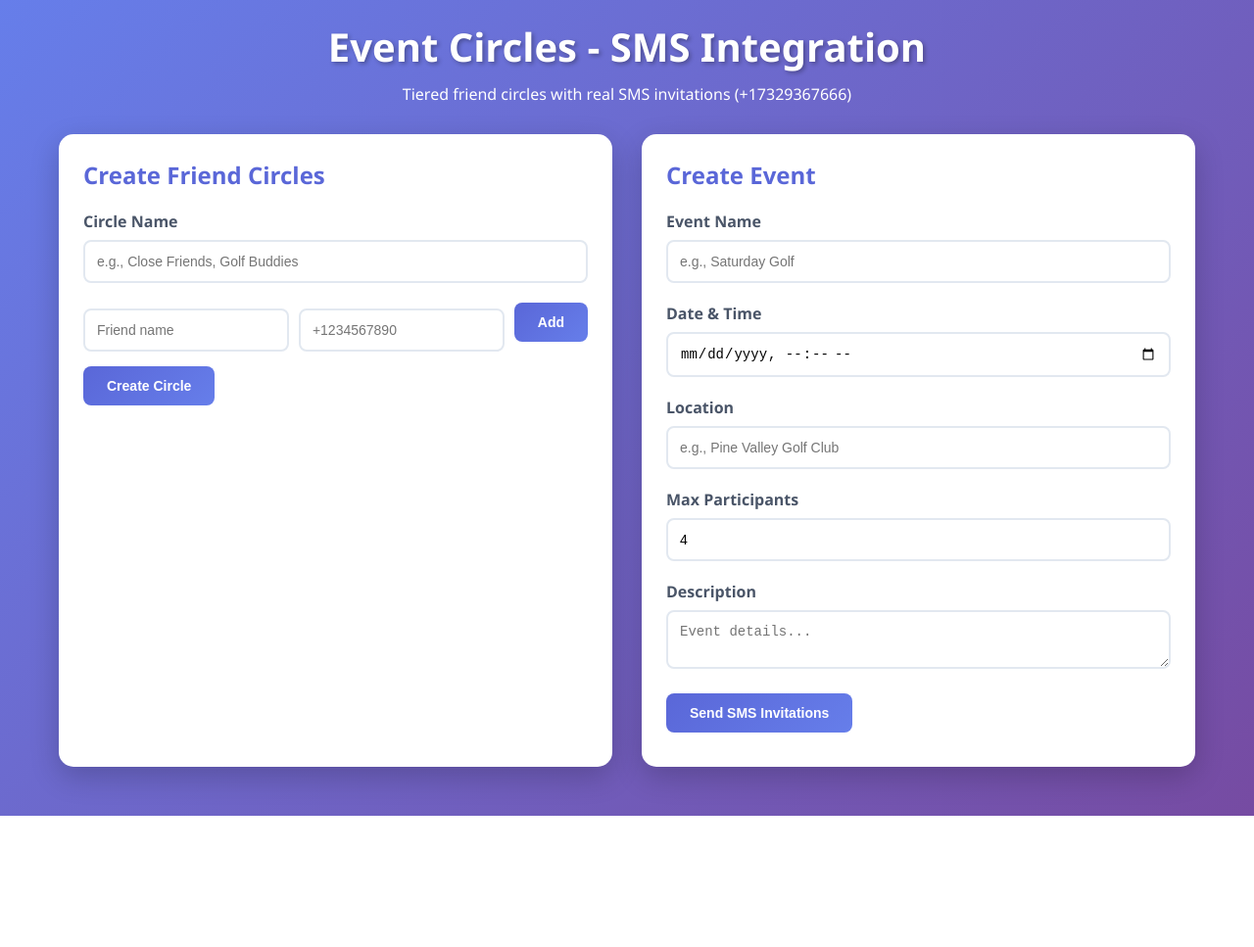
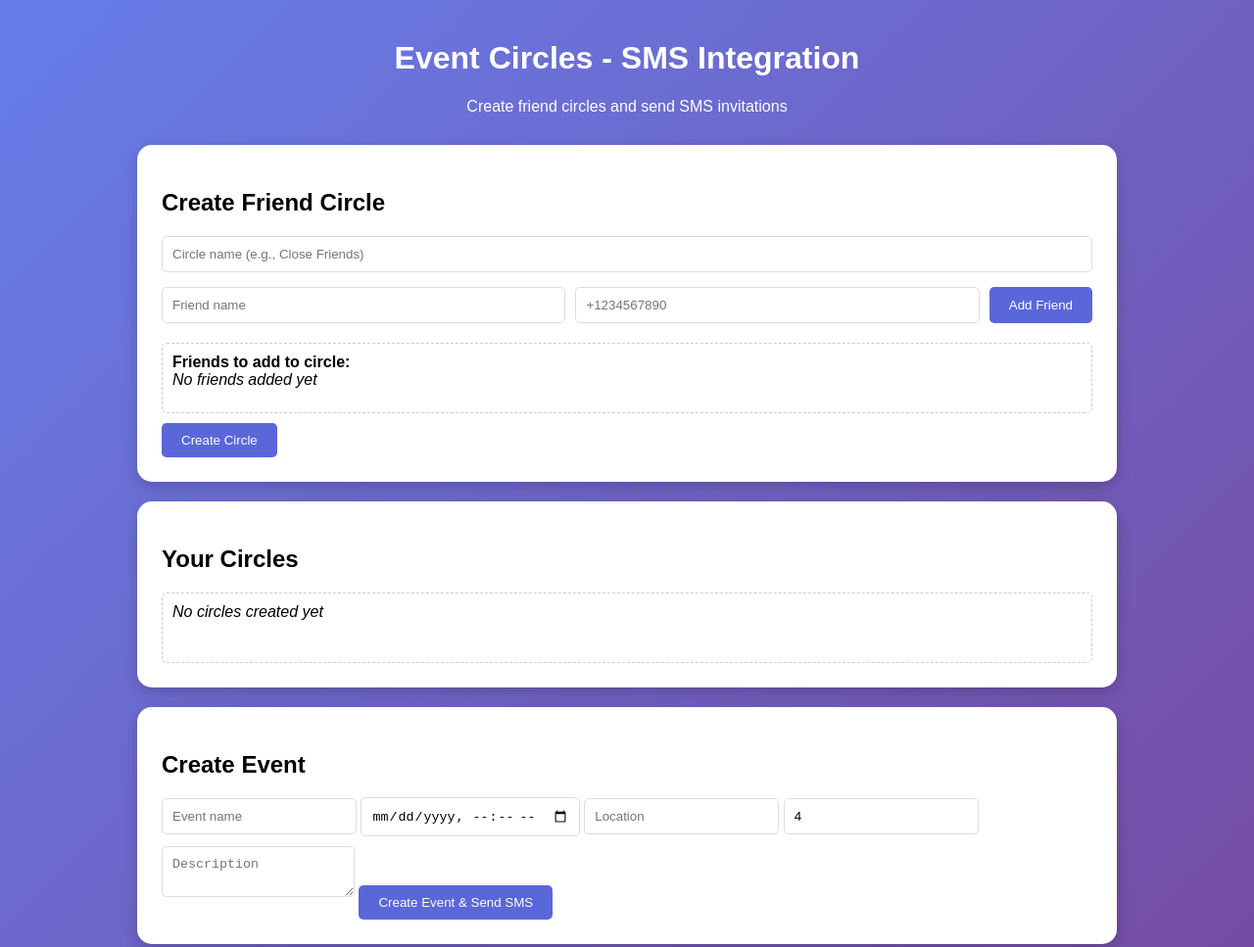
Before and after one commit to viking874/event-circles-sms, a website: page public/index.html in a window 1280 px wide. Shown: the top 967 px of the page at 98% size. Before the commit the page ends 833 px from the top, so only its background shows below. Drawn offline with Linux system fonts and the light colour scheme.

Commit message:
Update index.html

```diff
--- a/public/index.html
+++ b/public/index.html
@@ -5,23 +5,17 @@
     <meta name="viewport" content="width=device-width, initial-scale=1.0">
     <title>Event Circles - SMS Integration</title>
     <style>
-        * {
-            margin: 0;
-            padding: 0;
-            box-sizing: border-box;
-        }
-
         body {
-            font-family: 'Segoe UI', Tahoma, Geneva, Verdana, sans-serif;
+            font-family: Arial, sans-serif;
             background: linear-gradient(135deg, #667eea 0%, #764ba2 100%);
             min-height: 100vh;
-            color: #333;
+            margin: 0;
+            padding: 20px;
         }
 
         .container {
-            max-width: 1200px;
+            max-width: 1000px;
             margin: 0 auto;
-            padding: 20px;
         }
 
         .header {
@@ -30,102 +24,71 @@
             margin-bottom: 30px;
         }
 
-        .header h1 {
-            font-size: 2.5rem;
-            margin-bottom: 10px;
-            text-shadow: 2px 2px 4px rgba(0,0,0,0.3);
-        }
-
-        .main-content {
-            display: grid;
-            grid-template-columns: 1fr 1fr;
-            gap: 30px;
-            margin-bottom: 30px;
-        }
-
         .card {
             background: white;
             border-radius: 15px;
             padding: 25px;
-            box-shadow: 0 10px 30px rgba(0,0,0,0.2);
+            margin-bottom: 20px;
+            box-shadow: 0 5px 15px rgba(0,0,0,0.2);
         }
 
-        .card h2 {
-            color: #5a67d8;
-            margin-bottom: 20px;
-            font-size: 1.5rem;
-        }
-
-        .form-group {
-            margin-bottom: 20px;
-        }
-
-        label {
-            display: block;
-            margin-bottom: 8px;
-            font-weight: 600;
-            color: #4a5568;
+        .form-row {
+            display: flex;
+            gap: 10px;
+            margin-bottom: 15px;
         }
 
         input, textarea {
-            width: 100%;
-            padding: 12px;
-            border: 2px solid #e2e8f0;
-            border-radius: 8px;
-            font-size: 14px;
+            padding: 10px;
+            border: 1px solid #ddd;
+            border-radius: 5px;
+            flex: 1;
         }
 
-        .btn {
-            background: linear-gradient(135deg, #5a67d8, #667eea);
+        button {
+            background: #5a67d8;
             color: white;
             border: none;
-            padding: 12px 24px;
-            border-radius: 8px;
+            padding: 10px 20px;
+            border-radius: 5px;
             cursor: pointer;
-            font-size: 14px;
-            font-weight: 600;
-            margin-bottom: 10px;
         }
 
-        .add-friend-form {
-            display: grid;
-            grid-template-columns: 1fr 1fr auto;
-            gap: 10px;
-            margin-bottom: 15px;
-            align-items: end;
+        button:hover {
+            background: #4c51bf;
         }
 
-        .circle-item {
-            background: #f7fafc;
-            padding: 15px;
-            border-radius: 8px;
-            margin-bottom: 15px;
-            border-left: 4px solid #5a67d8;
+        .friend-list, .circle-list {
+            margin-top: 20px;
+            min-height: 50px;
+            border: 1px dashed #ccc;
+            padding: 10px;
+            border-radius: 5px;
         }
 
-        .friend-item {
+        .friend-item, .circle-item {
+            background: #f0f0f0;
+            padding: 10px;
+            margin: 5px 0;
+            border-radius: 5px;
             display: flex;
             justify-content: space-between;
             align-items: center;
-            background: #e2e8f0;
-            padding: 8px 12px;
-            border-radius: 8px;
-            margin-bottom: 6px;
         }
 
-        .friend-details {
-            flex: 1;
+        .remove-btn {
+            background: #e53e3e;
+            color: white;
+            border: none;
+            padding: 5px 10px;
+            border-radius: 3px;
+            cursor: pointer;
         }
 
-        .friend-name {
-            font-weight: 600;
-            color: #2d3748;
-            font-size: 13px;
-        }
-
-        .friend-phone {
-            font-size: 11px;
-            color: #718096;
+        .status {
+            color: green;
+            font-weight: bold;
+            margin: 10px 0;
         }
     </style>
 </head>
@@ -133,50 +96,47 @@
     <div class="container">
         <div class="header">
             <h1>Event Circles - SMS Integration</h1>
-            <p>Tiered friend circles with real SMS invitations (+17329367666)</p>
+            <p>Create friend circles and send SMS invitations</p>
         </div>
 
-        <div class="main-content">
         <div class="card">
-                <h2>Create Friend Circles</h2>
-                <div class="form-group">
-                    <label>Circle Name</label>
-                    <input type="text" id="circleName" placeholder="e.g., Close Friends, Golf Buddies">
+            <h2>Create Friend Circle</h2>
+
+            <div class="form-row">
+                <input type="text" id="circleName" placeholder="Circle name (e.g., Close Friends)">
             </div>
-                <div class="add-friend-form">
+
+            <div class="form-row">
                 <input type="text" id="friendName" placeholder="Friend name">
                 <input type="tel" id="friendPhone" placeholder="+1234567890">
-                    <button class="btn" onclick="addFriend()">Add</button>
+                <button onclick="addFriend()">Add Friend</button>
             </div>
-                <button class="btn" onclick="createCircle()">Create Circle</button>
 
-                <div id="circlesList"></div>
+            <div id="statusMessage" class="status"></div>
+
+            <div class="friend-list">
+                <strong>Friends to add to circle:</strong>
+                <div id="friendsList"></div>
+            </div>
+
+            <button onclick="createCircle()" style="margin-top: 10px;">Create Circle</button>
+        </div>
+
+        <div class="card">
+            <h2>Your Circles</h2>
+            <div id="circlesList" class="circle-list"></div>
         </div>
 
         <div class="card">
             <h2>Create Event</h2>
-                <div class="form-group">
-                    <label>Event Name</label>
-                    <input type="text" id="eventName" placeholder="e.g., Saturday Golf">
-                </div>
-                <div class="form-group">
-                    <label>Date & Time</label>
-                    <input type="datetime-local" id="eventDateTime">
-                </div>
-                <div class="form-group">
-                    <label>Location</label>
-                    <input type="text" id="eventLocation" placeholder="e.g., Pine Valley Golf Club">
-                </div>
-                <div class="form-group">
-                    <label>Max Participants</label>
-                    <input type="number" id="maxParticipants" value="4" min="1">
-                </div>
-                <div class="form-group">
-                    <label>Description</label>
-                    <textarea id="eventDescription" placeholder="Event details..."></textarea>
-                </div>
-                <button class="btn" onclick="createEvent()">Send SMS Invitations</button>
-            </div>
+
+            <input type="text" id="eventName" placeholder="Event name" style="margin-bottom: 10px;">
+            <input type="datetime-local" id="eventDateTime" style="margin-bottom: 10px;">
+            <input type="text" id="eventLocation" placeholder="Location" style="margin-bottom: 10px;">
+            <input type="number" id="maxParticipants" value="4" min="1" placeholder="Max participants" style="margin-bottom: 10px;">
+            <textarea id="eventDescription" placeholder="Description" style="margin-bottom: 10px;"></textarea>
+
+            <button onclick="createEvent()">Create Event & Send SMS</button>
         </div>
     </div>
 
@@ -184,51 +144,148 @@
         let circles = [];
         let currentFriends = [];
 
+        function showStatus(message) {
+            const status = document.getElementById('statusMessage');
+            status.textContent = message;
+            setTimeout(() => status.textContent = '', 3000);
+        }
+
         function addFriend() {
-            const friendName = document.getElementById('friendName').value.trim();
-            const friendPhone = document.getElementById('friendPhone').value.trim();
+            const name = document.getElementById('friendName').value.trim();
+            const phone = document.getElementById('friendPhone').value.trim();
 
-            if (friendName && friendPhone) {
-                currentFriends.push({name: friendName, phone: friendPhone});
+            if (!name) {
+                alert('Please enter friend name');
+                return;
+            }
+
+            if (!phone) {
+                alert('Please enter phone number');
+                return;
+            }
+
+            if (currentFriends.find(f => f.name === name)) {
+                alert('Friend already added');
+                return;
+            }
+
+            currentFriends.push({name, phone});
+
             document.getElementById('friendName').value = '';
             document.getElementById('friendPhone').value = '';
-                console.log('Added friend:', friendName);
+
+            showStatus(`Added ${name}`);
+            updateFriendsList();
         }
+
+        function updateFriendsList() {
+            const container = document.getElementById('friendsList');
+
+            if (currentFriends.length === 0) {
+                container.innerHTML = '<em>No friends added yet</em>';
+                return;
+            }
+
+            container.innerHTML = currentFriends.map((friend, index) => `
+                <div class="friend-item">
+                    <span>${friend.name} (${friend.phone})</span>
+                    <button class="remove-btn" onclick="removeFriend(${index})">Remove</button>
+                </div>
+            `).join('');
+        }
+
+        function removeFriend(index) {
+            const friend = currentFriends[index];
+            currentFriends.splice(index, 1);
+            showStatus(`Removed ${friend.name}`);
+            updateFriendsList();
         }
 
         function createCircle() {
             const name = document.getElementById('circleName').value.trim();
-            if (name && currentFriends.length > 0) {
-                const newCircle = {
+
+            if (!name) {
+                alert('Please enter circle name');
+                return;
+            }
+
+            if (currentFriends.length === 0) {
+                alert('Please add friends first');
+                return;
+            }
+
+            const circle = {
                 id: Date.now(),
                 name: name,
                 friends: [...currentFriends]
             };
-                circles.push(newCircle);
+
+            circles.push(circle);
+
+            // Clear form
+            document.getElementById('circleName').value = '';
             currentFriends = [];
-                document.getElementById('circleName').value = '';
-                renderCircles();
-            }
+
+            showStatus(`Created circle: ${name}`);
+            updateFriendsList();
+            updateCirclesList();
         }
 
-        function renderCircles() {
+        function updateCirclesList() {
             const container = document.getElementById('circlesList');
+
+            if (circles.length === 0) {
+                container.innerHTML = '<em>No circles created yet</em>';
+                return;
+            }
+
             container.innerHTML = circles.map(circle => `
                 <div class="circle-item">
-                    <h3>${circle.name}</h3>
-                    ${circle.friends.map(friend => `
-                        <div class="friend-item">
-                            <div class="friend-details">
-                                <div class="friend-name">${friend.name}</div>
-                                <div class="friend-phone">${friend.phone}</div>
+                    <div>
+                        <strong>${circle.name}</strong><br>
+                        <small>${circle.friends.length} friends: ${circle.friends.map(f => f.name).join(', ')}</small>
                     </div>
-                        </div>
-                    `).join('')}
+                    <button class="remove-btn" onclick="deleteCircle(${circle.id})">Delete</button>
                 </div>
             `).join('');
         }
 
-        async function createEvent() {
+        function deleteCircle(id) {
+            if (confirm('Delete this circle?')) {
+                circles = circles.filter(c => c.id !== id);
+                updateCirclesList();
+                showStatus('Circle deleted');
+            }
+        }
+
+        function createEvent() {
             const name = document.getElementById('eventName').value.trim();
             const dateTime = document.getElementById('eventDateTime').value;
-            const location = document.getElementById('eventLocation').
+            const location = document.getElementById('eventLocation').value.trim();
+            const maxParticipants = document.getElementById('maxParticipants').value;
+
+            if (!name || !dateTime || !location) {
+                alert('Please fill in all event fields');
+                return;
+            }
+
+            if (circles.length === 0) {
+                alert('Please create some circles first');
+                return;
+            }
+
+            alert(`Event "${name}" created! Note: SMS requires A2P 10DLC registration to send.`);
+
+            // Clear form
+            document.getElementById('eventName').value = '';
+            document.getElementById('eventDateTime').value = '';
+            document.getElementById('eventLocation').value = '';
+            document.getElementById('eventDescription').value = '';
+        }
+
+        // Initialize
+        updateFriendsList();
+        updateCirclesList();
+    </script>
+</body>
+</html>
```
Lines whose indentation alone changed are shown as unchanged.
